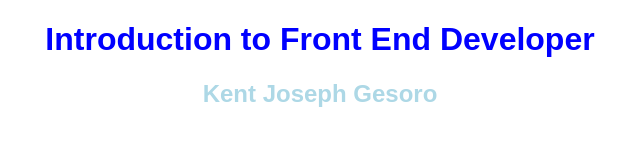
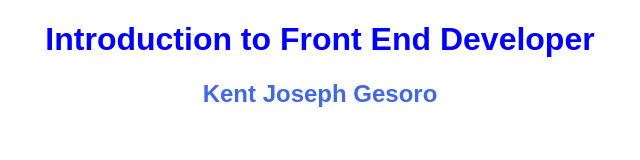
Before and after one commit to kntxx/kentatixx.github.io, a plain HTML site: page index.html in a window 1280 px wide. Shown: the whole page, without its empty margins (320-960 px from the left). Drawn offline with Linux system fonts and the light colour scheme.

Commit message:
Update index.html

```diff
--- a/index.html
+++ b/index.html
@@ -12,7 +12,7 @@
       }
       h2
       {
-        color:lightblue;
+        color:royalblue;
         font-family: Arial, 'Times New Roman', Times, serif;
         text-align: center;
       }
```
